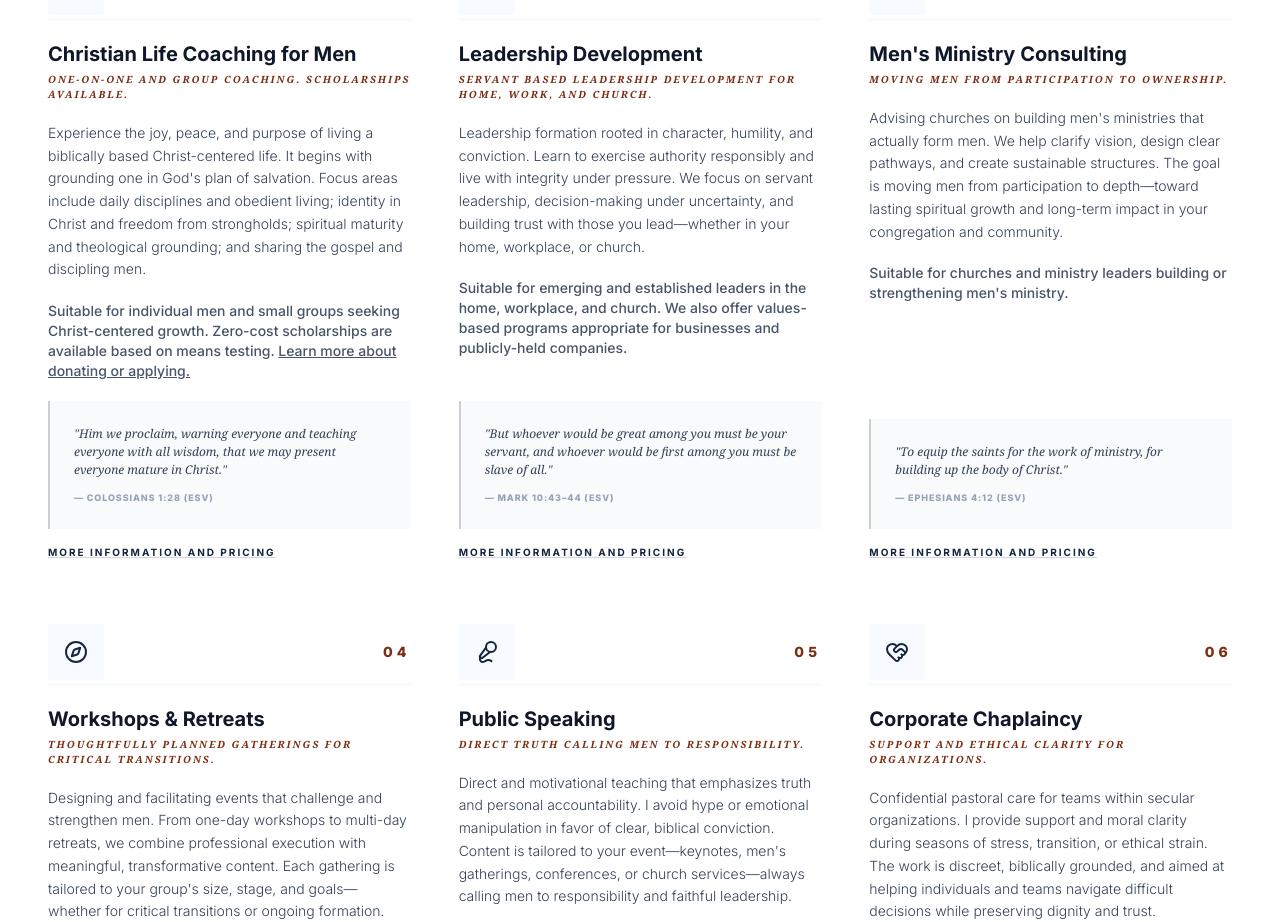
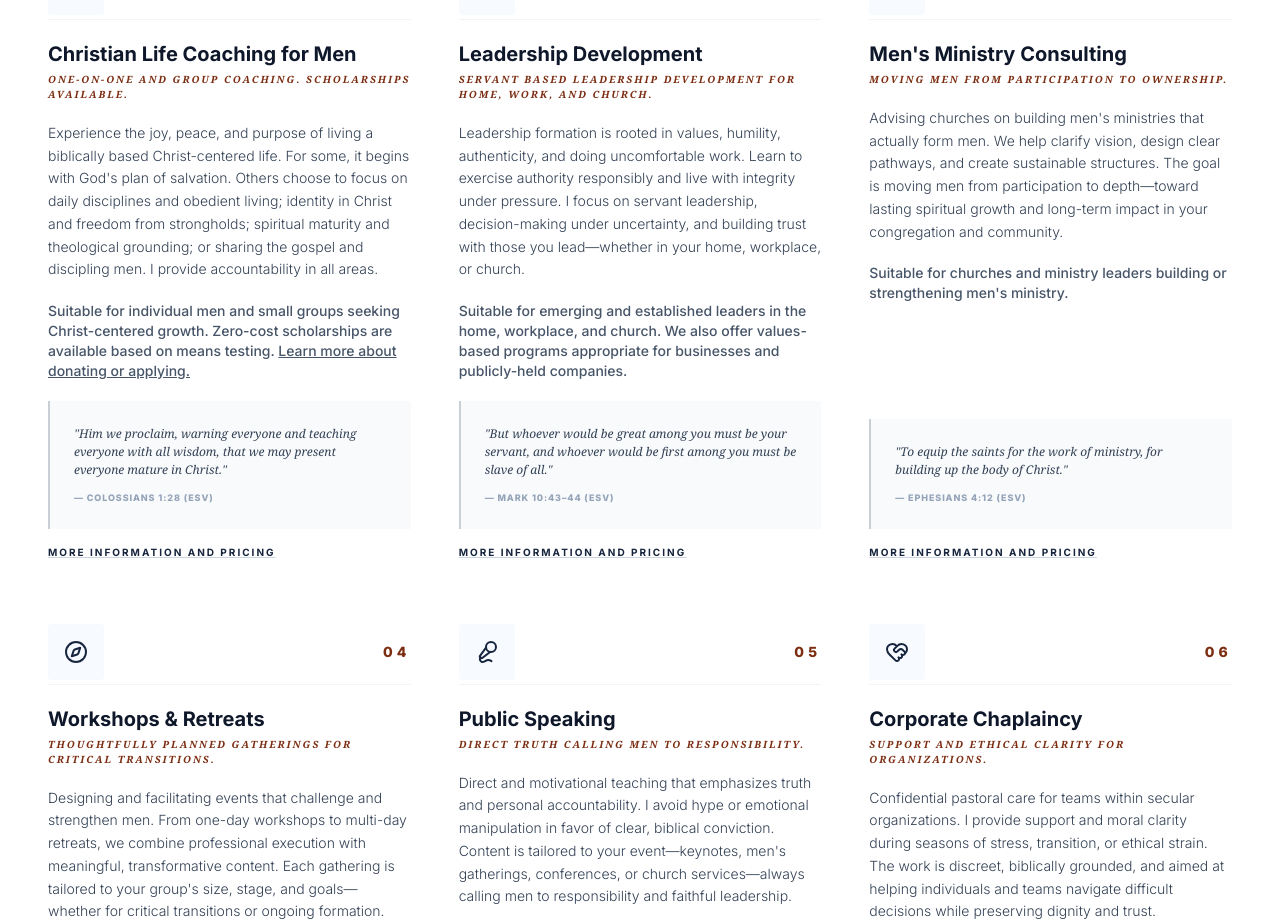
Before and after one commit to jeff1010ihs/jeffbuckner-com, a React (Vite) app: page / in a window 1280 px wide. Shown: the part 1122-2044 px from the top of the page. Built offline with nearby package versions, Linux system fonts and the light colour scheme.

Commit message:
changes to services

```diff
--- a/constants.tsx
+++ b/constants.tsx
@@ -16,7 +16,7 @@ export const SERVICES: Service[] = [
     title: "Christian Life Coaching for Men",
     tagline: "One-on-One and Group Coaching. Scholarships Available.",
     icon: <Users className="w-6 h-6" />,
-    description: "Experience the joy, peace, and purpose of living a biblically based Christ-centered life. It begins with grounding one in God's plan of salvation. Focus areas include daily disciplines and obedient living; identity in Christ and freedom from strongholds; spiritual maturity and theological grounding; and sharing the gospel and discipling men.",
+    description: "Experience the joy, peace, and purpose of living a biblically based Christ-centered life. For some, it begins with God's plan of salvation. Others choose to focus on daily disciplines and obedient living; identity in Christ and freedom from strongholds; spiritual maturity and theological grounding; or sharing the gospel and discipling men. I provide accountability in all areas.",
     suitableFor: "individual men and small groups seeking Christ-centered growth",
     scripture: "Him we proclaim, warning everyone and teaching everyone with all wisdom, that we may present everyone mature in Christ.",
     reference: "Colossians 1:28 (ESV)"
@@ -26,7 +26,7 @@ export const SERVICES: Service[] = [
     title: "Leadership Development",
     tagline: "Servant based leadership development for home, work, and church.",
     icon: <ShieldCheck className="w-6 h-6" />,
-    description: "Leadership formation rooted in character, humility, and conviction. Learn to exercise authority responsibly and live with integrity under pressure. We focus on servant leadership, decision-making under uncertainty, and building trust with those you lead—whether in your home, workplace, or church.",
+    description: "Leadership formation is rooted in values, humility, authenticity, and doing uncomfortable work. Learn to exercise authority responsibly and live with integrity under pressure. I focus on servant leadership, decision-making under uncertainty, and building trust with those you lead—whether in your home, workplace, or church.",
     suitableFor: "emerging and established leaders in the home, workplace, and church. We also offer values-based programs appropriate for businesses and publicly-held companies",
     scripture: "But whoever would be great among you must be your servant, and whoever would be first among you must be slave of all.",
     reference: "Mark 10:43–44 (ESV)"
```
